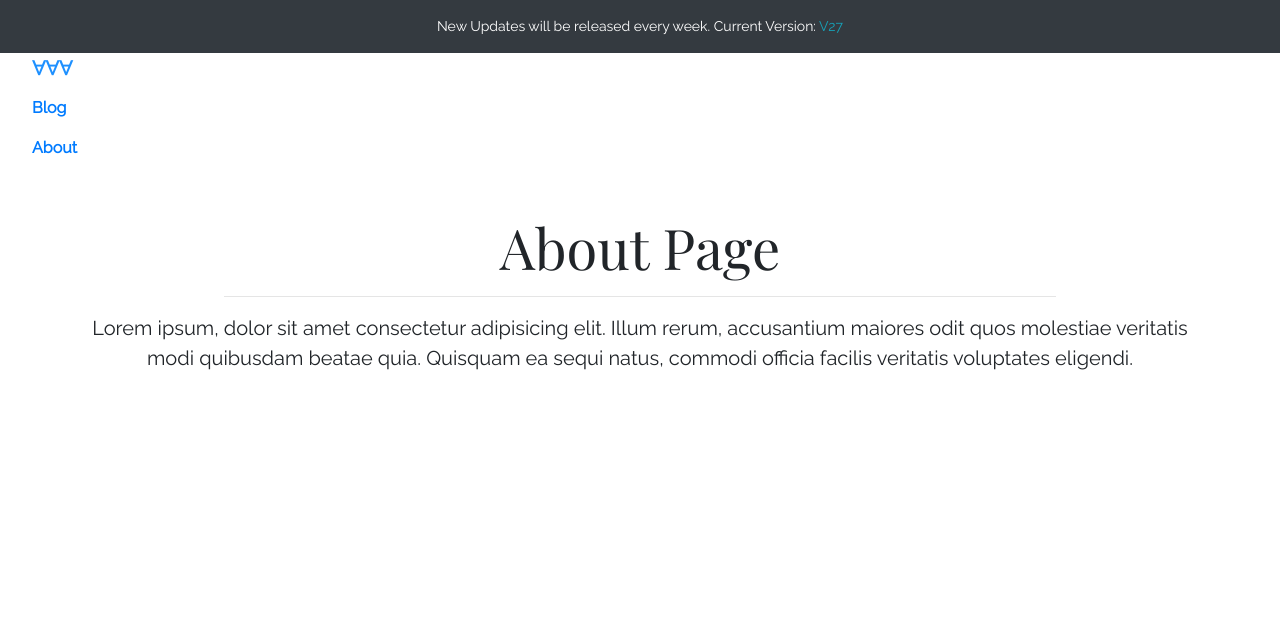
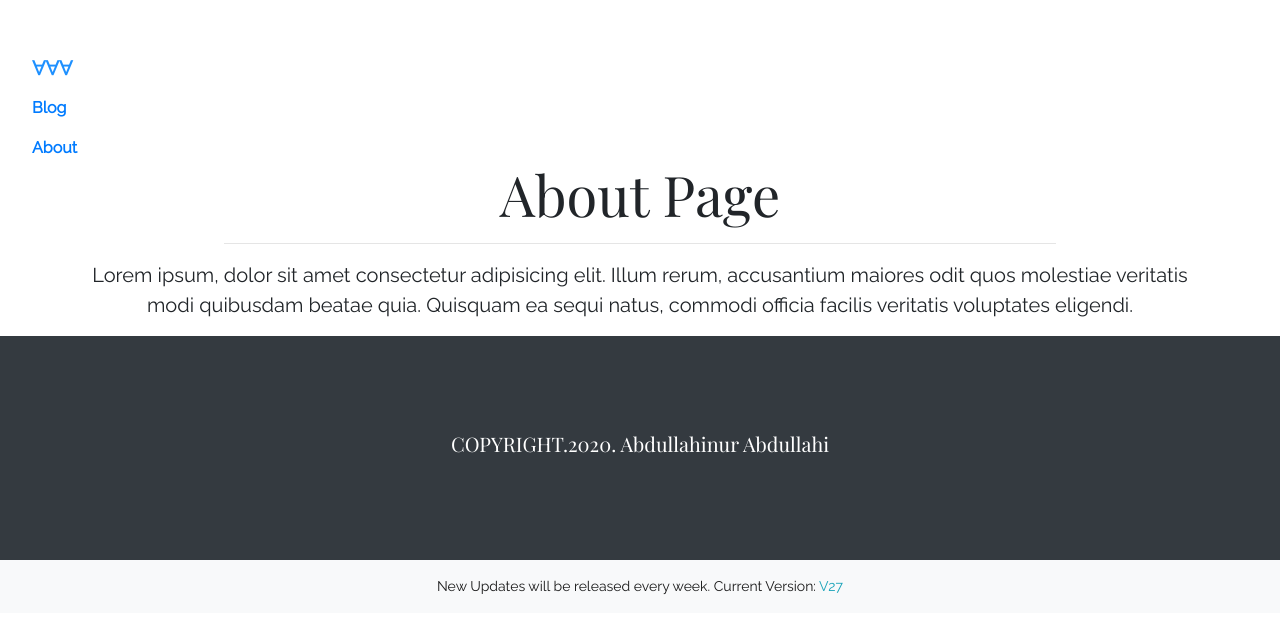
Before and after one commit to SandyAbdullahi/django-blog, a Django app: page /about/ in a window 1280 px wide. Shown: the top 634 px of the page. Run offline with Django 3.2, Linux system fonts and the light colour scheme; parts of the project's set-up code (start-up, migrations or seed data) failed here and were passed over; some libraries are stand-ins or nearby versions.

Commit message:
change position of update message to bottom of footer

```diff
--- a/templates/base.html
+++ b/templates/base.html
@@ -24,7 +24,7 @@
 </head>
 
 <body>
-    {% include "include/messages.html" %}
+
     {% include "include/navbar.html" %}
 
 
@@ -32,6 +32,9 @@
     {% endblock  %}
 
     {% block scripts %}
+
+    {% include "include/footer.html" %}
+     {% include "include/messages.html" %}
         <!-- Optional JavaScript -->
     <!-- jQuery first, then Popper.js, then Bootstrap JS -->
     <script src="https://code.jquery.com/jquery-3.3.1.slim.min.js"
--- /dev/null
+++ b/templates/include/footer.html
@@ -0,0 +1,7 @@
+<footer>
+    <div class="text-center container-fluid vh-50 bg-dark p-5">
+       <div class="p-5">
+        <h1 class="h5 text-white font-weight-light">COPYRIGHT.2020. Abdullahinur Abdullahi</h1>
+       </div>
+    </div>
+</footer>
--- a/templates/include/messages.html
+++ b/templates/include/messages.html
@@ -1,4 +1,4 @@
-<nav class="navbar navbar-expand navbar-dark bg-dark sticky-top">
+<nav class="navbar navbar-expand navbar-light bg-light sticky-bottom">
     <div class="nav navbar-nav mx-auto">
         <small class="nav-item nav-link active">New Updates will be released every week. Current Version: <span class="text-info">V27</span></small>
 
```
